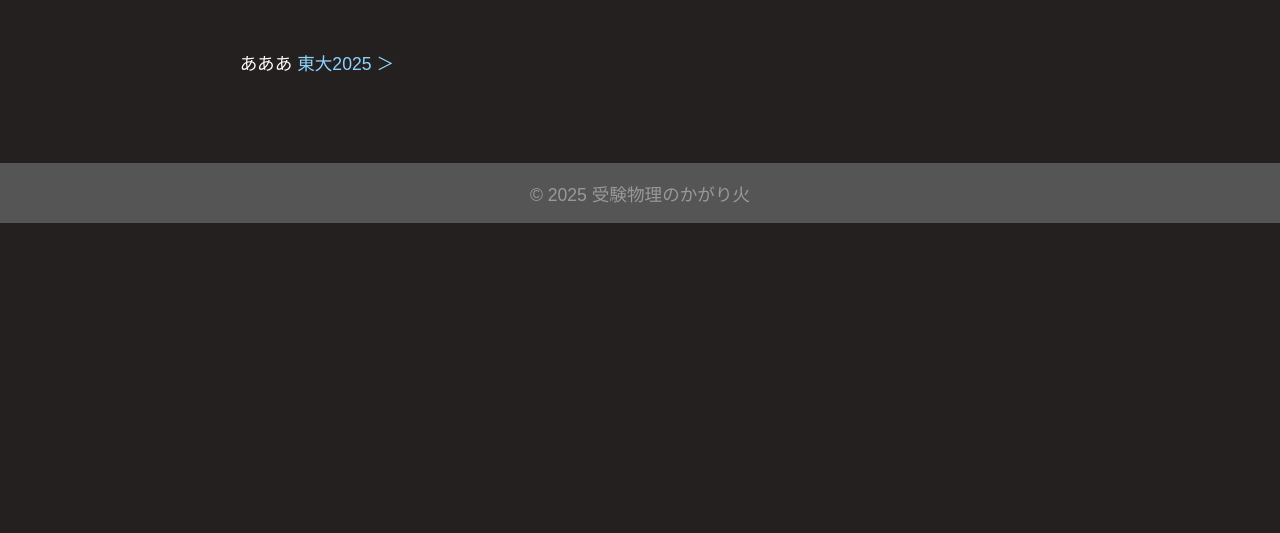
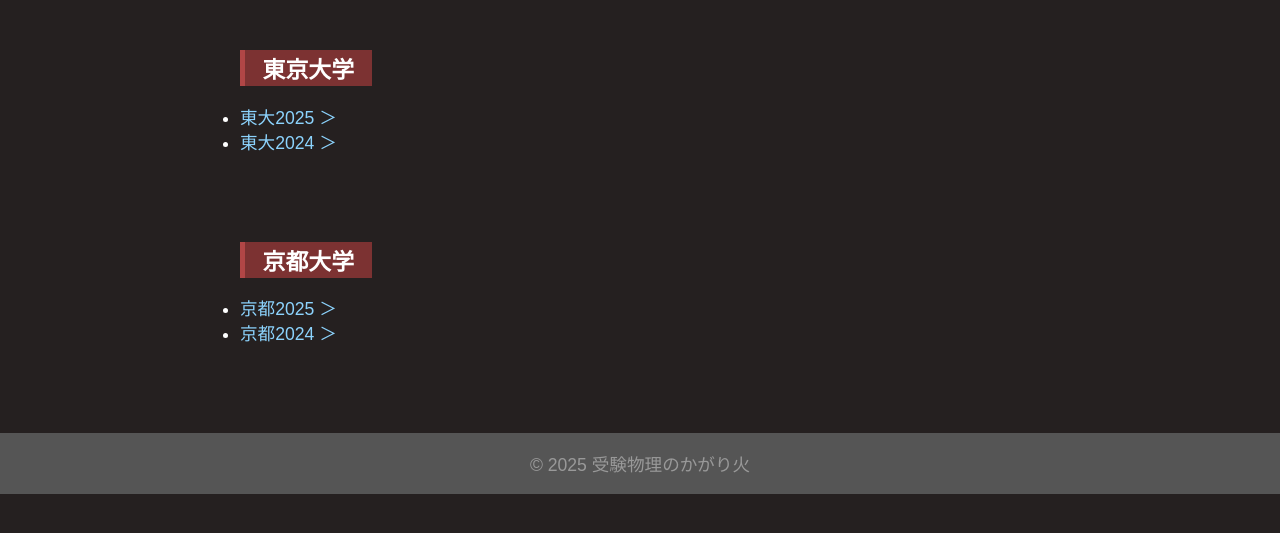
Before and after one commit to complex-donguri/physics_kagaribi, a plain HTML site: page exam/index.html in a window 1280 px wide. Shown: the part 195-728 px from the top of the page. Drawn offline with nearby package versions, Linux system fonts and the light colour scheme.

Commit message:
modify /exam/

```diff
--- a/exam/index.html
+++ b/exam/index.html
@@ -28,8 +28,18 @@
 
     <!-- abstract -->
     <section>
-      あああ
-      <a href="/exam/tokyo/tokyo2025/" class="link">東大2025</a>
+      <h2>東京大学</h2>
+      <ul>
+        <li><a href="/exam/tokyo/tokyo2025/" class="link">東大2025</a></li>
+        <li><a href="/exam/tokyo/tokyo2024/" class="link">東大2024</a></li>
+      </ul>
+    </section>
+    <section>
+      <h2>京都大学</h2>
+      <ul>
+        <li><a href="/exam/tokyo/kyoto2025/" class="link">京都2025</a></li>
+        <li><a href="/exam/tokyo/kyoto2024/" class="link">京都2024</a></li>
+      </ul>
     </section>
 
   </main>
```
Also changed, not shown: exam/tokyo/tokyo2025/index.html (+5 -2 lines).
